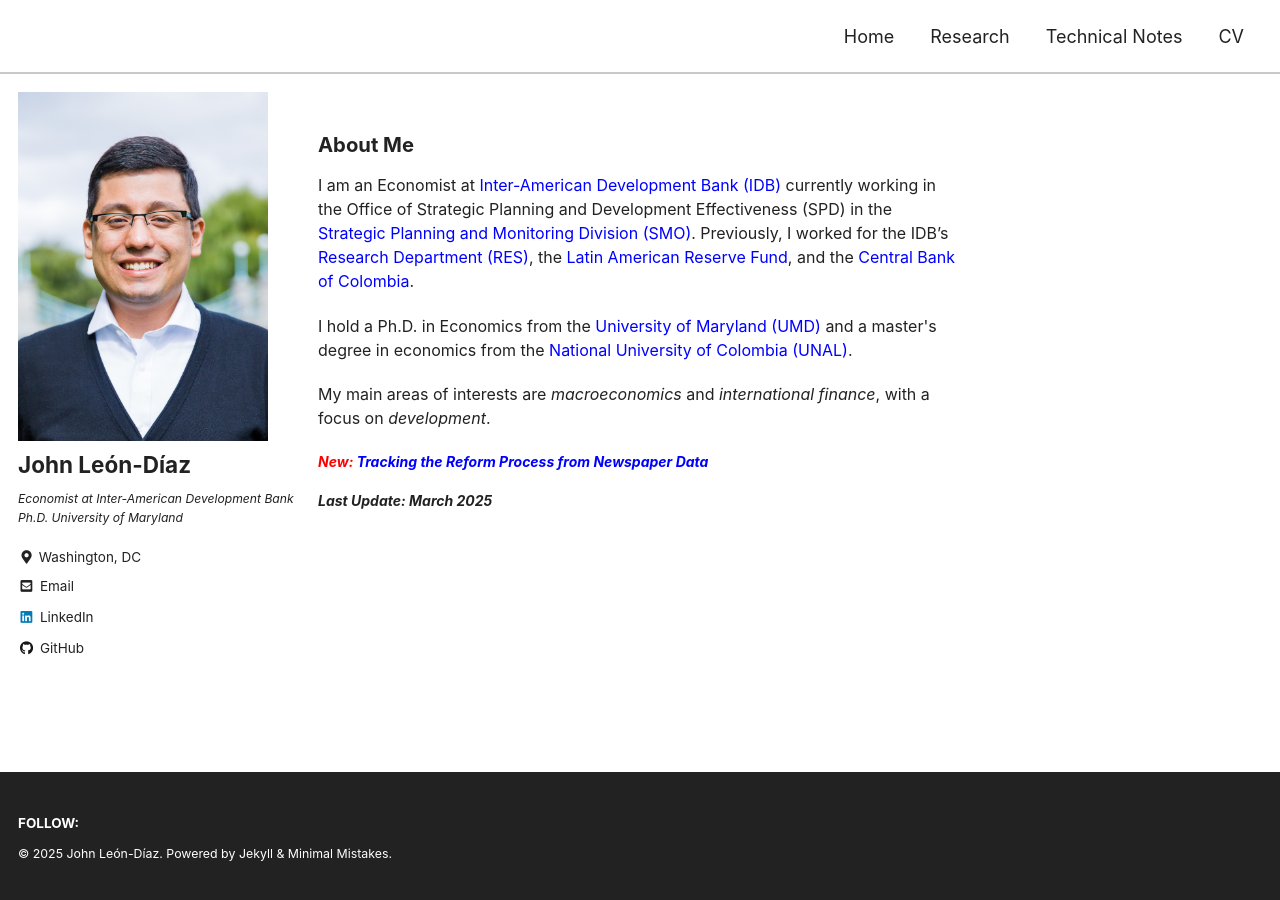
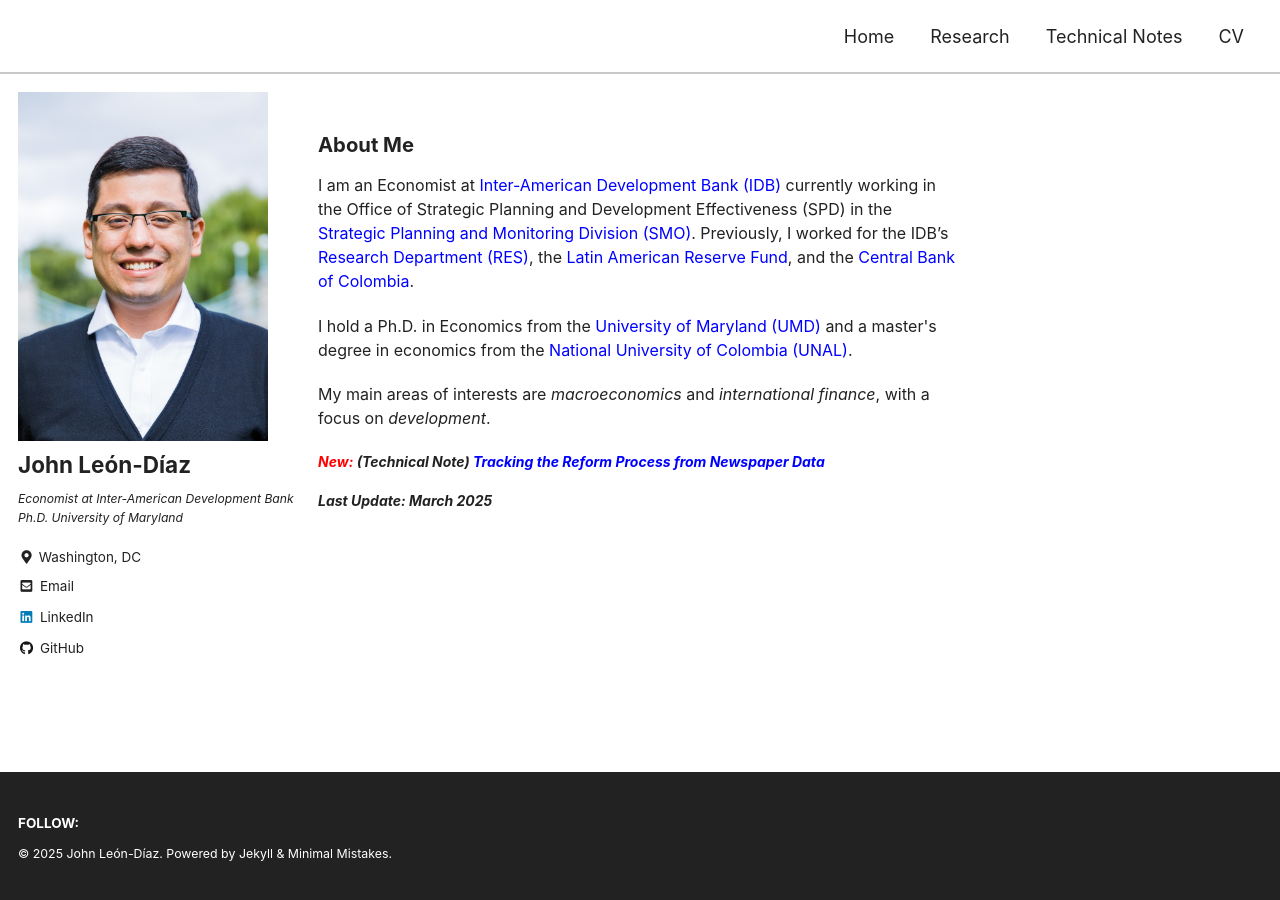
Before and after one commit to jleondia/jleondia.github.io, a Jekyll site: the page built from _pages/home.md, in a window 1280 px wide. Built offline with Jekyll 4.4.1, drawn with Linux system fonts in a browser that asks for light colours; cached includes are drawn as plain includes.

Commit message:
Update home.md

```diff
--- a/_pages/home.md
+++ b/_pages/home.md
@@ -28,7 +28,7 @@ comments: false
 </div>
 
 <p style="font-size:14px; font-weight:bold; font-style:italic;">
-  <span style="color: #ff0000">New: </span> <a href="https://publications.iadb.org/en/tracking-reform-process-newspaper-data">Tracking the Reform Process from Newspaper Data</a> </p>
+  <span style="color: #ff0000">New: </span> (Technical Note) <a href="https://publications.iadb.org/en/tracking-reform-process-newspaper-data">Tracking the Reform Process from Newspaper Data</a> </p>
 
 <p style="font-size:14px; font-weight:bold; font-style:italic;">
  Last Update: March 2025
```
